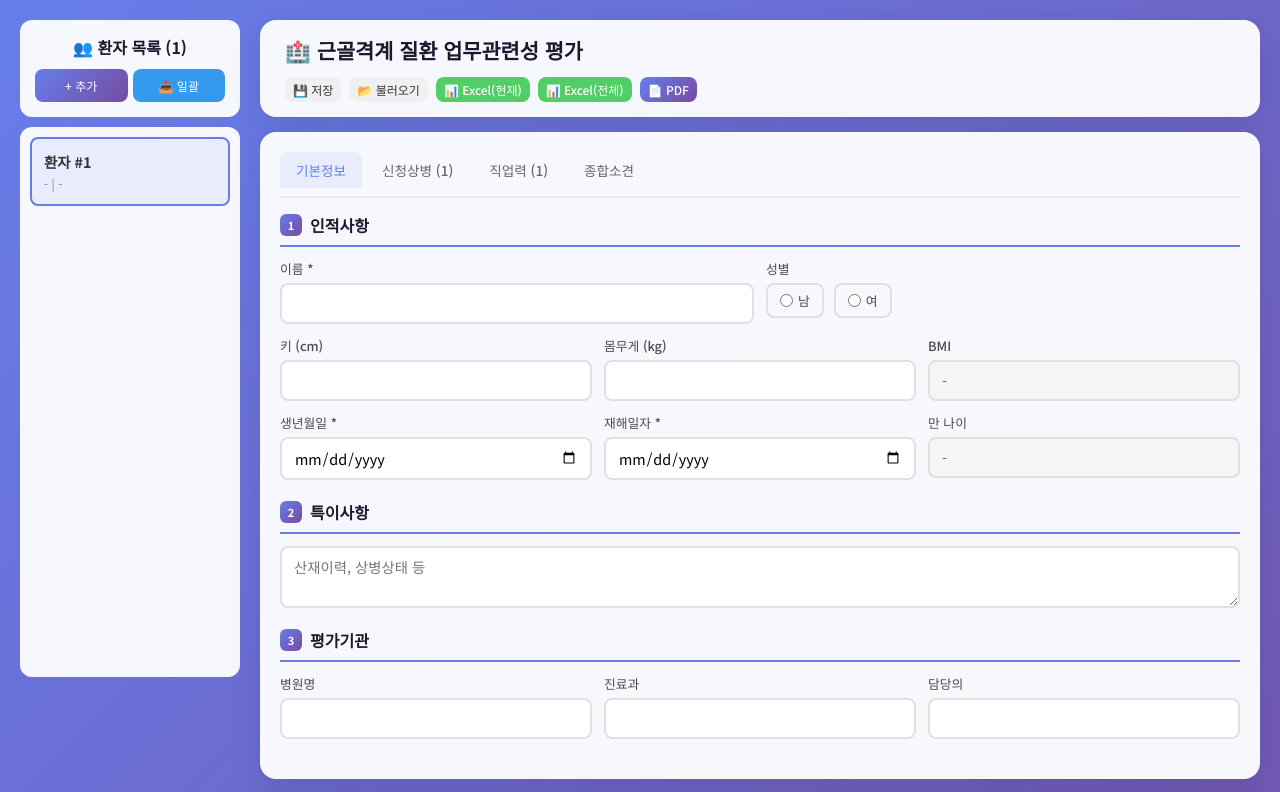
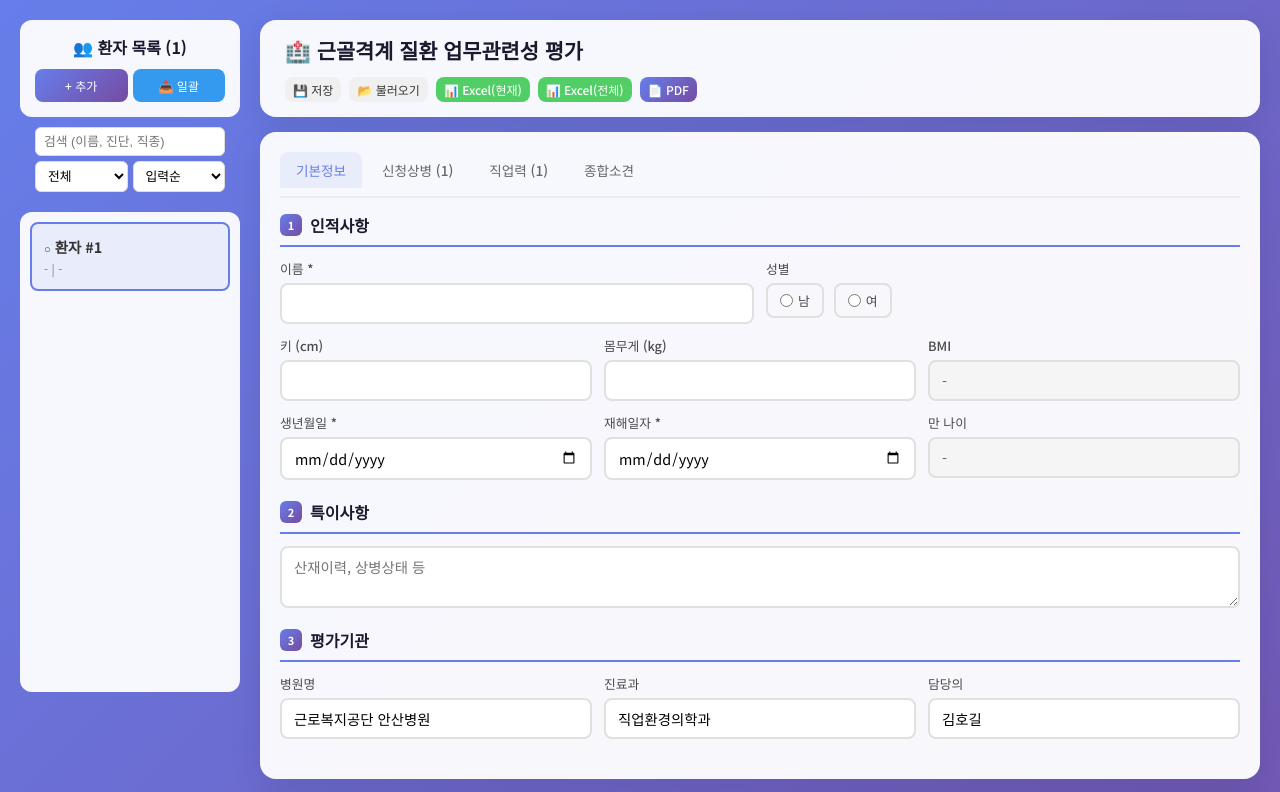
Before and after one commit to andrewfalk/wr-evaluation-claude, a React (Vite) app: page / in a window 1280 px wide. Shown: the top 792 px of the page. Built offline with nearby package versions, Linux system fonts and the light colour scheme; the HTML template or start-up script is replaced by a standard one.

Commit message:
환자 검색 및 필터 기능 추가

```diff
--- a/src/App.jsx
+++ b/src/App.jsx
@@ -10,7 +10,7 @@ import { AssessmentTab } from './components/AssessmentTab';
 import { ResultPanel } from './components/ResultPanel';
 import { createPatient, createPatientData, createDiagnosis, createJob, AUX_LABELS } from './utils/data';
 import {
-  computePatientCalc, getSideText, getStatusText, getReasonText
+  computePatientCalc, getSideText, getStatusText, getReasonText, isAssessmentComplete
 } from './utils/calculations';
 
 function App() {
@@ -24,6 +24,9 @@ function App() {
   const [saveName, setSaveName] = useState('');
   const [errors, setErrors] = useState({});
   const [showSidebar, setShowSidebar] = useState(false);
+  const [searchQuery, setSearchQuery] = useState('');
+  const [sortKey, setSortKey] = useState('default');
+  const [statusFilter, setStatusFilter] = useState('all');
 
   const { presets, presetMeta, loading: presetLoading, error: presetError } = useJobPresets();
 
@@ -39,6 +42,32 @@ function App() {
   }, []);
 
   const calc = useMemo(() => computePatientCalc(formData), [formData]);
+
+  const displayPatients = useMemo(() => {
+    let list = patients;
+    if (searchQuery.trim()) {
+      const q = searchQuery.trim().toLowerCase();
+      list = list.filter(p => {
+        const d = p.data;
+        return (d.name || '').toLowerCase().includes(q)
+          || (d.diagnoses?.[0]?.name || '').toLowerCase().includes(q)
+          || (d.jobs?.[0]?.jobName || '').toLowerCase().includes(q);
+      });
+    }
+    if (statusFilter === 'complete') {
+      list = list.filter(p => isAssessmentComplete(p.data));
+    } else if (statusFilter === 'incomplete') {
+      list = list.filter(p => !isAssessmentComplete(p.data));
+    }
+    if (sortKey === 'name') {
+      list = [...list].sort((a, b) => (a.data.name || '').localeCompare(b.data.name || '', 'ko'));
+    } else if (sortKey === 'birthDate') {
+      list = [...list].sort((a, b) => (a.data.birthDate || '').localeCompare(b.data.birthDate || ''));
+    } else if (sortKey === 'evaluationDate') {
+      list = [...list].sort((a, b) => (b.data.evaluationDate || '').localeCompare(a.data.evaluationDate || ''));
+    }
+    return list;
+  }, [patients, searchQuery, sortKey, statusFilter]);
 
   const updatePatient = (updater) => {
     setPatients(prev => prev.map(p =>
@@ -410,20 +439,48 @@ function App() {
       {/* 사이드바 */}
       <div className={`sidebar ${showSidebar ? 'sidebar-open' : ''}`}>
         <div className="sidebar-header">
-          <h2>👥 환자 목록 ({patients.length})</h2>
+          <h2>👥 환자 목록 ({(searchQuery.trim() || statusFilter !== 'all') ? `${displayPatients.length}/${patients.length}` : patients.length})</h2>
           <div className="sidebar-actions">
-            <button className="btn btn-primary btn-sm" onClick={addPatient}>+ 추가</button>
-            <button className="btn btn-info btn-sm" onClick={() => setShowBatchImport(true)}>📥 일괄</button>
+            <button className="btn btn-primary btn-sm" onClick={addPatient} title="새 환자 추가">+ 추가</button>
+            <button className="btn btn-info btn-sm" onClick={() => setShowBatchImport(true)} title="Excel/CSV 파일에서 여러 환자 일괄 가져오기">📥 일괄</button>
+          </div>
+        </div>
+        <div className="sidebar-filter">
+          <input
+            type="search"
+            placeholder="검색 (이름, 진단, 직종)"
+            value={searchQuery}
+            onChange={e => setSearchQuery(e.target.value)}
+          />
+          <div className="sidebar-filter-row">
+            <select value={statusFilter} onChange={e => setStatusFilter(e.target.value)} title="종합소견 완료/미완료 기준 필터">
+              <option value="all">전체</option>
+              <option value="complete">완료</option>
+              <option value="incomplete">미완료</option>
+            </select>
+            <select value={sortKey} onChange={e => setSortKey(e.target.value)} title="환자 목록 정렬 기준 변경">
+              <option value="default">입력순</option>
+              <option value="name">이름순</option>
+              <option value="birthDate">생년월일순</option>
+              <option value="evaluationDate">평가일순</option>
+            </select>
           </div>
         </div>
         <div className="patient-list">
-          {patients.map((p, i) => (
+          {displayPatients.map(p => {
+            const origIndex = patients.indexOf(p);
+            return (
               <div
                 key={p.id}
                 className={`patient-item ${p.id === activeId ? 'active' : ''}`}
                 onClick={() => { setActiveId(p.id); setShowSidebar(false); }}
               >
-              <div className="patient-item-name">{p.data.name || `환자 #${i + 1}`}</div>
+                <div className="patient-item-name">
+                  <span className={isAssessmentComplete(p.data) ? 'status-dot complete' : 'status-dot'} title={isAssessmentComplete(p.data) ? '종합소견 입력 완료' : '종합소견 미완료'}>
+                    {isAssessmentComplete(p.data) ? '●' : '○'}
+                  </span>
+                  {p.data.name || `환자 #${origIndex + 1}`}
+                </div>
                 <div className="patient-item-info">{p.data.birthDate || '-'} | {p.data.diagnoses?.[0]?.name || '-'}</div>
                 {patients.length > 1 && (
                   <div className="patient-item-actions">
@@ -431,7 +488,8 @@ function App() {
                   </div>
                 )}
               </div>
-          ))}
+            );
+          })}
         </div>
       </div>
 
@@ -440,12 +498,12 @@ function App() {
         <header className="header">
           <h1>🏥 근골격계 질환 업무관련성 평가</h1>
           <div className="header-actions">
-            <button className="btn btn-secondary btn-sm sidebar-toggle" onClick={() => setShowSidebar(v => !v)}>👥 환자 ({patients.length})</button>
-            <button className="btn btn-secondary btn-sm" onClick={() => setShowSaveModal(true)}>💾 저장</button>
-            <button className="btn btn-secondary btn-sm" onClick={() => setShowLoadModal(true)}>📂 불러오기</button>
-            <button className="btn btn-success btn-sm" onClick={handleExcelSingle}>📊 Excel(현재)</button>
-            <button className="btn btn-success btn-sm" onClick={handleExcelBatch}>📊 Excel(전체)</button>
-            <button className="btn btn-primary btn-sm" onClick={handlePDF}>📄 PDF</button>
+            <button className="btn btn-secondary btn-sm sidebar-toggle" onClick={() => setShowSidebar(v => !v)} title="환자 목록 사이드바 열기/닫기">👥 환자 ({patients.length})</button>
+            <button className="btn btn-secondary btn-sm" onClick={() => setShowSaveModal(true)} title="현재 데이터를 로컬에 저장">💾 저장</button>
+            <button className="btn btn-secondary btn-sm" onClick={() => setShowLoadModal(true)} title="저장된 데이터 불러오기">📂 불러오기</button>
+            <button className="btn btn-success btn-sm" onClick={handleExcelSingle} title="현재 환자 Excel 내보내기">📊 Excel(현재)</button>
+            <button className="btn btn-success btn-sm" onClick={handleExcelBatch} title="전체 환자 Excel 일괄 내보내기 (ZIP)">📊 Excel(전체)</button>
+            <button className="btn btn-primary btn-sm" onClick={handlePDF} title="현재 환자 PDF 내보내기">📄 PDF</button>
           </div>
         </header>
 
@@ -453,10 +511,10 @@ function App() {
           {/* 입력 패널 */}
           <div className="panel">
             <div className="tabs">
-              <button className={`tab ${activeTab === 'input' ? 'active' : ''}`} onClick={() => setActiveTab('input')}>기본정보</button>
-              <button className={`tab ${activeTab === 'diagnosis' ? 'active' : ''}`} onClick={() => setActiveTab('diagnosis')}>신청상병 ({formData.diagnoses.length})</button>
-              <button className={`tab ${activeTab === 'job' ? 'active' : ''}`} onClick={() => setActiveTab('job')}>직업력 ({formData.jobs.length})</button>
-              <button className={`tab ${activeTab === 'assessment' ? 'active' : ''}`} onClick={() => setActiveTab('assessment')}>종합소견</button>
+              <button className={`tab ${activeTab === 'input' ? 'active' : ''}`} onClick={() => setActiveTab('input')} title="인적사항, 특이사항, 평가기관 입력">기본정보</button>
+              <button className={`tab ${activeTab === 'diagnosis' ? 'active' : ''}`} onClick={() => setActiveTab('diagnosis')} title="진단코드 및 진단명 입력">신청상병 ({formData.diagnoses.length})</button>
+              <button className={`tab ${activeTab === 'job' ? 'active' : ''}`} onClick={() => setActiveTab('job')} title="직종, 근무기간, 신체부담 요인 입력">직업력 ({formData.jobs.length})</button>
+              <button className={`tab ${activeTab === 'assessment' ? 'active' : ''}`} onClick={() => setActiveTab('assessment')} title="KLG 등급, 상병확인, 업무관련성 평가">종합소견</button>
             </div>
 
             {activeTab === 'input' && <BasicInfoTab formData={formData} handleInput={handleInput} errors={errors} calc={calc} />}
--- a/src/components/AssessmentTab.jsx
+++ b/src/components/AssessmentTab.jsx
@@ -16,7 +16,7 @@ function SideAssessment({ diag, index, side, handleDiagnosis }) {
       <div className="form-row">
         <div className="form-group">
           <label>상병 상태</label>
-          <select value={diag[confirmedKey]} onChange={e => handleDiagnosis(index, confirmedKey, e.target.value)}>
+          <select value={diag[confirmedKey]} onChange={e => handleDiagnosis(index, confirmedKey, e.target.value)} title="해당 부위 상병의 확인/미확인 판정">
             <option value="">선택</option>
             <option value="confirmed">확인</option>
             <option value="unconfirmed">미확인</option>
@@ -24,7 +24,7 @@ function SideAssessment({ diag, index, side, handleDiagnosis }) {
         </div>
         <div className="form-group">
           <label>업무관련성</label>
-          <select value={diag[assessmentKey]} onChange={e => handleDiagnosis(index, assessmentKey, e.target.value)}>
+          <select value={diag[assessmentKey]} onChange={e => handleDiagnosis(index, assessmentKey, e.target.value)} title="해당 부위의 업무관련성 높음/낮음 판정">
             <option value="">선택</option>
             <option value="high">높음</option>
             <option value="low">낮음</option>
@@ -105,7 +105,7 @@ export function AssessmentTab({ formData, handleDiagnosis, handleInput }) {
       ))}
       <div className="section" style={{ marginTop: 20 }}>
         <h2 className="section-title"><span className="section-icon">💼</span>복귀 고려사항</h2>
-        <textarea rows="3" style={{ width: '100%' }} value={formData.returnConsiderations} onChange={e => handleInput('returnConsiderations', e.target.value)} placeholder="업무 복귀 시 고려사항..." />
+        <textarea rows="3" style={{ width: '100%' }} value={formData.returnConsiderations} onChange={e => handleInput('returnConsiderations', e.target.value)} placeholder="업무 복귀 시 고려사항..." title="업무 복귀 시 고려해야 할 사항 입력" />
       </div>
     </div>
   );
--- a/src/components/BasicInfoTab.jsx
+++ b/src/components/BasicInfoTab.jsx
@@ -26,7 +26,7 @@ export function BasicInfoTab({ formData, handleInput, errors, calc }) {
         <div className="form-row">
           <div className="form-group"><label>키 (cm)</label><input type="number" value={formData.height} onChange={e => handleInput('height', e.target.value)} /></div>
           <div className="form-group"><label>몸무게 (kg)</label><input type="number" value={formData.weight} onChange={e => handleInput('weight', e.target.value)} /></div>
-          <div className="form-group"><label>BMI</label><input value={calc.bmi || '-'} readOnly /></div>
+          <div className="form-group"><label>BMI</label><input value={calc.bmi || '-'} readOnly title="자동계산: 몸무게(kg) / 키(m)²" /></div>
         </div>
         <div className="form-row">
           <div className="form-group">
@@ -39,13 +39,13 @@ export function BasicInfoTab({ formData, handleInput, errors, calc }) {
             <input type="date" max="9999-12-31" value={formData.injuryDate} onChange={e => handleInput('injuryDate', e.target.value)} />
             {errors.injuryDate && <div className="error-message">{errors.injuryDate}</div>}
           </div>
-          <div className="form-group"><label>만 나이</label><input value={calc.age ? `${calc.age}세` : '-'} readOnly /></div>
+          <div className="form-group"><label>만 나이</label><input value={calc.age ? `${calc.age}세` : '-'} readOnly title="재해일자 기준 자동계산" /></div>
         </div>
       </div>
       <div className="section">
         <h2 className="section-title"><span className="section-icon">2</span>특이사항</h2>
         <div className="form-group">
-          <textarea rows="2" value={formData.specialNotes} onChange={e => handleInput('specialNotes', e.target.value)} placeholder="산재이력, 상병상태 등" />
+          <textarea rows="2" value={formData.specialNotes} onChange={e => handleInput('specialNotes', e.target.value)} placeholder="산재이력, 상병상태 등" title="산재이력, 상병상태, 휴식기간 등 기록" />
         </div>
       </div>
       <div className="section">
--- a/src/components/DiagnosisTab.jsx
+++ b/src/components/DiagnosisTab.jsx
@@ -7,7 +7,7 @@ export function DiagnosisTab({ formData, handleDiagnosis, addDiagnosis, removeDi
         <div key={diag.id} className="diagnosis-card">
           <div className="diagnosis-card-header">
             <span className="diagnosis-card-title">상병 #{i + 1}</span>
-            {formData.diagnoses.length > 1 && <button className="btn btn-danger btn-xs" onClick={() => removeDiagnosis(i)}>삭제</button>}
+            {formData.diagnoses.length > 1 && <button className="btn btn-danger btn-xs" onClick={() => removeDiagnosis(i)} title="이 상병 삭제">삭제</button>}
           </div>
           <div className="form-row">
             <div className="form-group"><label>진단코드 *</label><input value={diag.code} onChange={e => handleDiagnosis(i, 'code', e.target.value)} placeholder="M17.0" /></div>
@@ -26,7 +26,7 @@ export function DiagnosisTab({ formData, handleDiagnosis, addDiagnosis, removeDi
           </div>
         </div>
       ))}
-      <button className="btn btn-primary btn-sm" onClick={addDiagnosis}>+ 상병 추가</button>
+      <button className="btn btn-primary btn-sm" onClick={addDiagnosis} title="새 진단 상병 추가">+ 상병 추가</button>
     </div>
   );
 }
--- a/src/components/ResultPanel.jsx
+++ b/src/components/ResultPanel.jsx
@@ -2,14 +2,14 @@ export function ResultPanel({ calc, previewText }) {
   return (
     <div className="panel">
       <h2 className="section-title"><span className="section-icon">📊</span>결과</h2>
-      <div className="result-card">
+      <div className="result-card" title="직종별 신체부담 합산 기여도 (최소~최대%)">
         <h3>신체부담기여도</h3>
         <div className="result-value">{calc.relatedness.min}% ~ {calc.relatedness.max}%</div>
         <div className="result-sub">평균: {((+calc.relatedness.min + +calc.relatedness.max) / 2).toFixed(1)}%</div>
       </div>
       <div className="assessment-box">
         <div className="assessment-row">
-          <span>누적신체부담</span>
+          <span title="평균 기여도 50% 이상이면 충분함">누적신체부담</span>
           <span className={`assessment-value ${calc.cumulativeBurden === '충분함' ? 'value-positive' : 'value-negative'}`}>{calc.cumulativeBurden}</span>
         </div>
         <div className="assessment-row">
--- a/src/index.css
+++ b/src/index.css
@@ -7,7 +7,14 @@ body { font-family: 'Noto Sans KR', sans-serif; background: linear-gradient(135d
 .sidebar-header h2 { font-size: 1rem; color: #1a1a2e; margin-bottom: 10px; }
 .sidebar-actions { display: flex; gap: 5px; flex-wrap: wrap; }
 .sidebar-actions .btn { flex: 1; font-size: 0.75rem; padding: 8px 5px; }
-.patient-list { background: rgba(255,255,255,0.95); border-radius: 12px; padding: 10px; flex: 1; overflow-y: auto; max-height: calc(100vh - 250px); }
+.sidebar-filter { display: flex; flex-direction: column; gap: 5px; padding: 0 15px 10px; }
+.sidebar-filter input, .sidebar-filter select { width: 100%; padding: 6px 8px; border: 1px solid #ddd; border-radius: 6px; font-size: 0.8rem; background: white; }
+.sidebar-filter input:focus, .sidebar-filter select:focus { outline: none; border-color: #667eea; }
+.sidebar-filter-row { display: flex; gap: 5px; }
+.sidebar-filter-row select { flex: 1; }
+.status-dot { margin-right: 4px; font-size: 0.7rem; }
+.status-dot.complete { color: #51cf66; }
+.patient-list { background: rgba(255,255,255,0.95); border-radius: 12px; padding: 10px; flex: 1; overflow-y: auto; max-height: calc(100vh - 320px); }
 .patient-item { padding: 12px; border-radius: 8px; cursor: pointer; margin-bottom: 5px; border: 2px solid transparent; transition: all 0.2s; }
 .patient-item:hover { background: #f0f0f0; }
 .patient-item.active { border-color: #667eea; background: rgba(102,126,234,0.1); }
@@ -144,7 +151,7 @@ body { font-family: 'Noto Sans KR', sans-serif; background: linear-gradient(135d
     display: block; position: fixed; top: 0; left: 0;
     width: 100%; height: 100%; z-index: 1000; background: rgba(0,0,0,0.4);
   }
-  .patient-list { max-height: calc(100vh - 120px); }
+  .patient-list { max-height: calc(100vh - 200px); }
   .header { padding: 12px 15px; }
   .header h1 { font-size: 1.1rem; }
   .panel { padding: 15px; }
--- a/src/utils/calculations.js
+++ b/src/utils/calculations.js
@@ -135,3 +135,22 @@ export const getReasonText = (reasons, other) => {
   };
   return reasons.map(r => reasonMap[r] || r).join('\n');
 };
+
+// 종합소견 완료 여부 판정
+export function isAssessmentComplete(data) {
+  if (!data.diagnoses?.length) return false;
+  return data.diagnoses.every(dx => {
+    if (!dx.side) return false;
+    const needRight = dx.side === 'right' || dx.side === 'both';
+    const needLeft = dx.side === 'left' || dx.side === 'both';
+    if (needRight) {
+      if (!dx.confirmedRight || !dx.assessmentRight) return false;
+      if (dx.assessmentRight === 'low' && (!dx.reasonRight?.length)) return false;
+    }
+    if (needLeft) {
+      if (!dx.confirmedLeft || !dx.assessmentLeft) return false;
+      if (dx.assessmentLeft === 'low' && (!dx.reasonLeft?.length)) return false;
+    }
+    return true;
+  });
+}
--- a/src/utils/data.js
+++ b/src/utils/data.js
@@ -45,9 +45,9 @@ export const createPatientData = () => ({
   weight: '',
   birthDate: '',
   injuryDate: '',
-  hospitalName: '',
-  department: '',
-  doctorName: '',
+  hospitalName: '근로복지공단 안산병원',
+  department: '직업환경의학과',
+  doctorName: '김호길',
   evaluationDate: new Date().toISOString().split('T')[0],
   specialNotes: '',
   diagnoses: [createDiagnosis()],
```
Also changed, not shown: src/components/JobTab.jsx (+6 -6 lines). Lines whose indentation alone changed are shown as unchanged.
